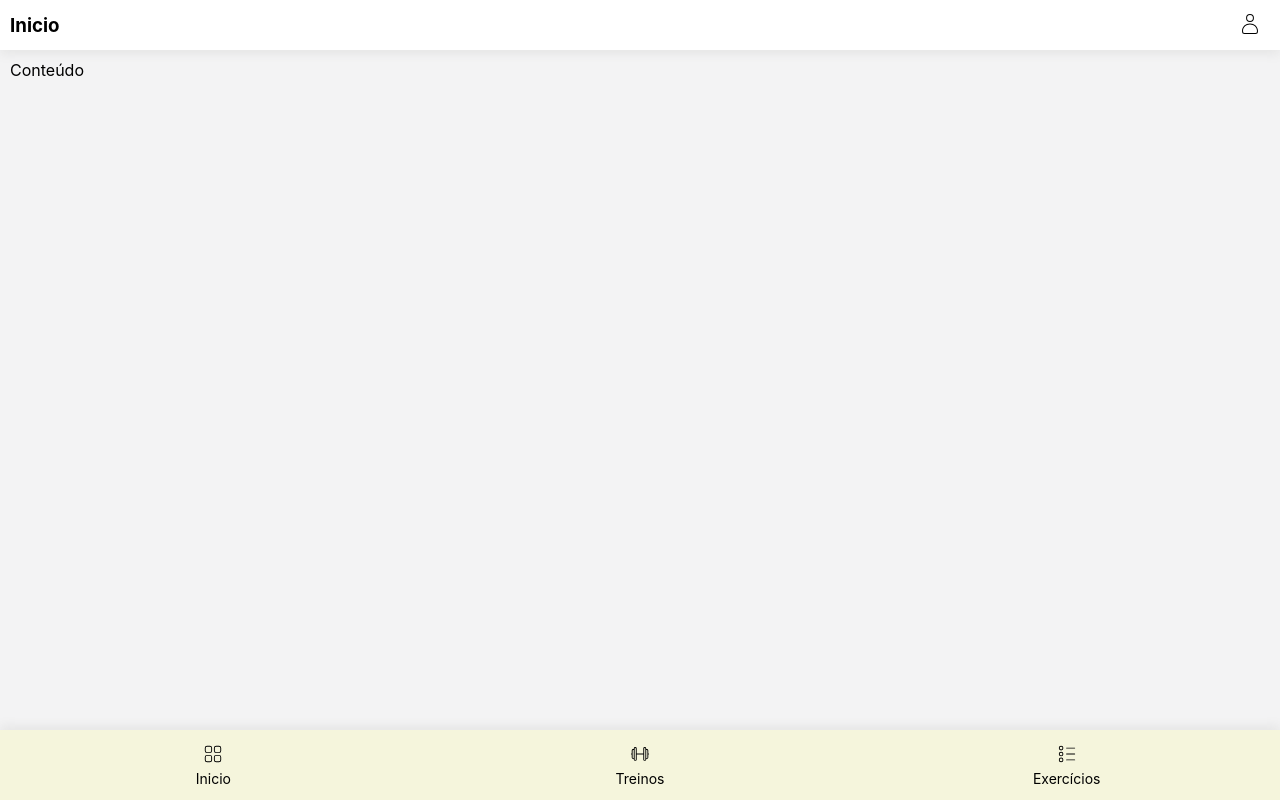
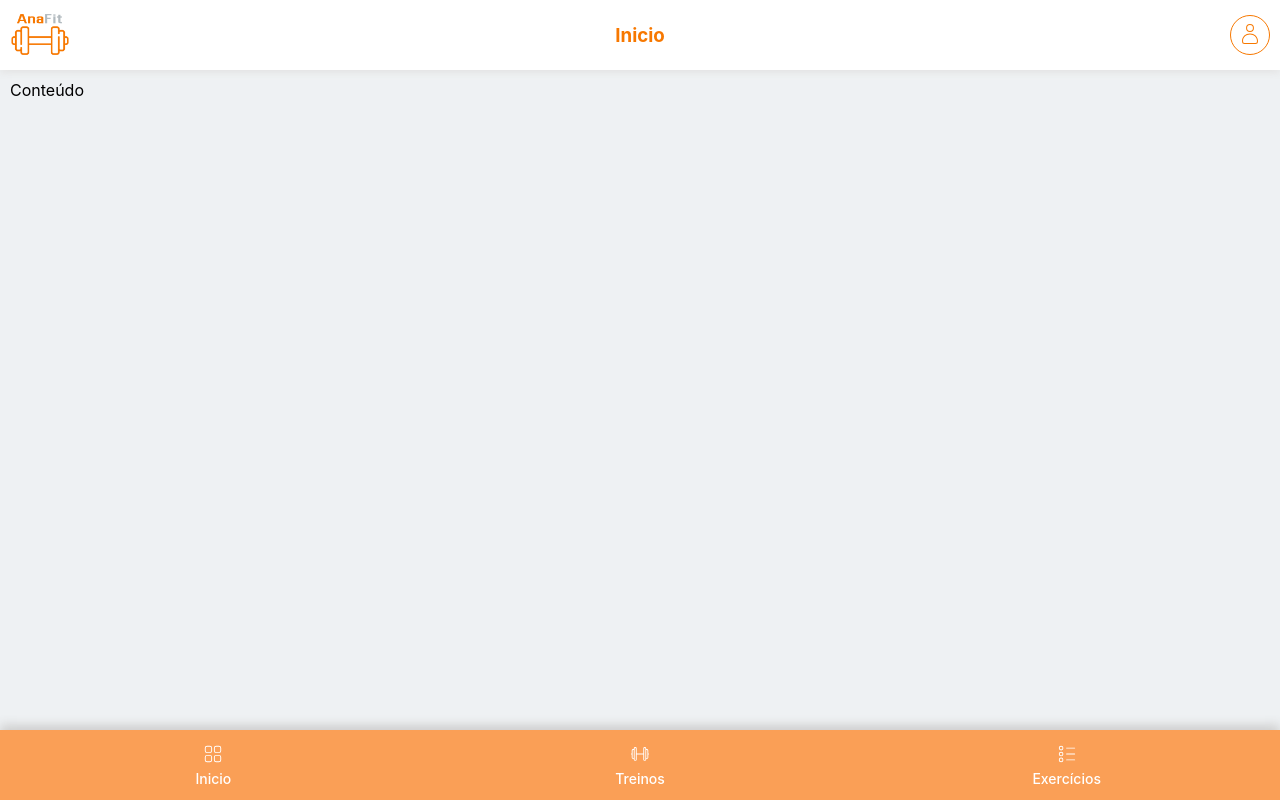
Before and after one commit to luan-jesus/anafit-app, a React (Create React App) app: page / in a window 1280 px wide. Built offline with nearby package versions, Linux system fonts and the light colour scheme.

Commit message:
changes layout

```diff
--- a/src/pages/app/index.tsx
+++ b/src/pages/app/index.tsx
@@ -1,6 +1,8 @@
 import React from 'react'
 
 import { CiUser, CiCircleList, CiDumbbell, CiGrid41 } from "react-icons/ci";
+
+import Logo from "../../assets/logo-com-nome.png";
 
 import {
   Container,
@@ -11,34 +13,36 @@ import {
   NavItemLabel,
   NavItemIcon,
   PageTitle,
-  UserButton
+  UserButton,
+  LogoImg
 } from './styles'
 
 const App: React.FC = () => (
   <Container>
     <Header>
+      <LogoImg src={Logo} />
       <PageTitle>Inicio</PageTitle>
       <UserButton>
-        <CiUser color="#000000" />
+        <CiUser color='#F77800' />
       </UserButton>
     </Header>
     <PageContent>Conteúdo</PageContent>
     <Navbar>
       <NavItem>
         <NavItemIcon>
-          <CiGrid41 color="#000000" />
+          <CiGrid41 />
         </NavItemIcon>
         <NavItemLabel>Inicio</NavItemLabel>
       </NavItem>
       <NavItem>
         <NavItemIcon>
-          <CiDumbbell color="#000000" />
+          <CiDumbbell />
         </NavItemIcon>
         <NavItemLabel>Treinos</NavItemLabel>
       </NavItem>
       <NavItem>
         <NavItemIcon>
-          <CiCircleList color='#000000' />
+          <CiCircleList />
         </NavItemIcon>
         <NavItemLabel>Exercícios</NavItemLabel>
       </NavItem>
--- a/src/pages/app/styles.tsx
+++ b/src/pages/app/styles.tsx
@@ -4,20 +4,28 @@ export const Container = styled.div`
   display: flex;
   flex-direction: column;
   height: 100dvh;
+  background-color: #eef1f3;
 `;
 
 export const Header = styled.div`
-  background-color: #ffffff;
+  background-color: #FFF;
   width: 100%;
-  height: 50px;
-  box-shadow: #e7e7e7 0px 5px 9px 0px;;
+  height: 70px;
+  box-shadow: #e4e4e4 0px 3px 7px 0px;
   display: flex;
   align-items: center;
 `;
 
+export const LogoImg = styled.img`
+  height: 60px;
+  padding-left: 10px;
+`
+
 export const PageTitle = styled.h3`
   flex: 1;
   margin: 0 10px;
+  color: #F77800;
+  text-align: center;
 `
 
 export const UserButton = styled.button`
@@ -27,13 +35,16 @@ export const UserButton = styled.button`
   width: 40px;
   height: 40px;
   margin-right: 10px;
+  margin-left: 20px;
+
+  color: #fff;
+  border: 1px solid #F77800;
 
   padding-top: 3px;
-  border: none;
   background-color: #fff;
 
   &:hover {
-    background-color: antiquewhite;
+    background-color: #e9e9e9;
   }
 `
 
@@ -43,25 +54,30 @@ export const PageContent = styled.div`
 `
 
 export const Navbar = styled.nav`
-  background-color: grey;
   width: 100%;
   height: 70px;
-  box-shadow: #e7e7e7 0px -5px 9px 0px;;
+  box-shadow: #cecece 0px -5px 10px 0px;;
 
   display: flex;
-
 `
 
 export const NavItem = styled.div`
-  background-color: beige;
+  background-color: #FA9F56;
   flex: 1;
   align-items: center;
   display: flex;
   flex-direction: column;
   justify-content: center;
 
+  color: #fff;
+  font-weight: 500;
+
   &:hover {
-    background-color: antiquewhite;
+    background-color: #F77800;
+  }
+
+  &:active {
+    background-color: #F77800;
   }
 `
 export const NavItemLabel = styled.span`
```
Also changed, not shown: src/assets/logo-com-nome.png (added), src/assets/logo.png (added).
